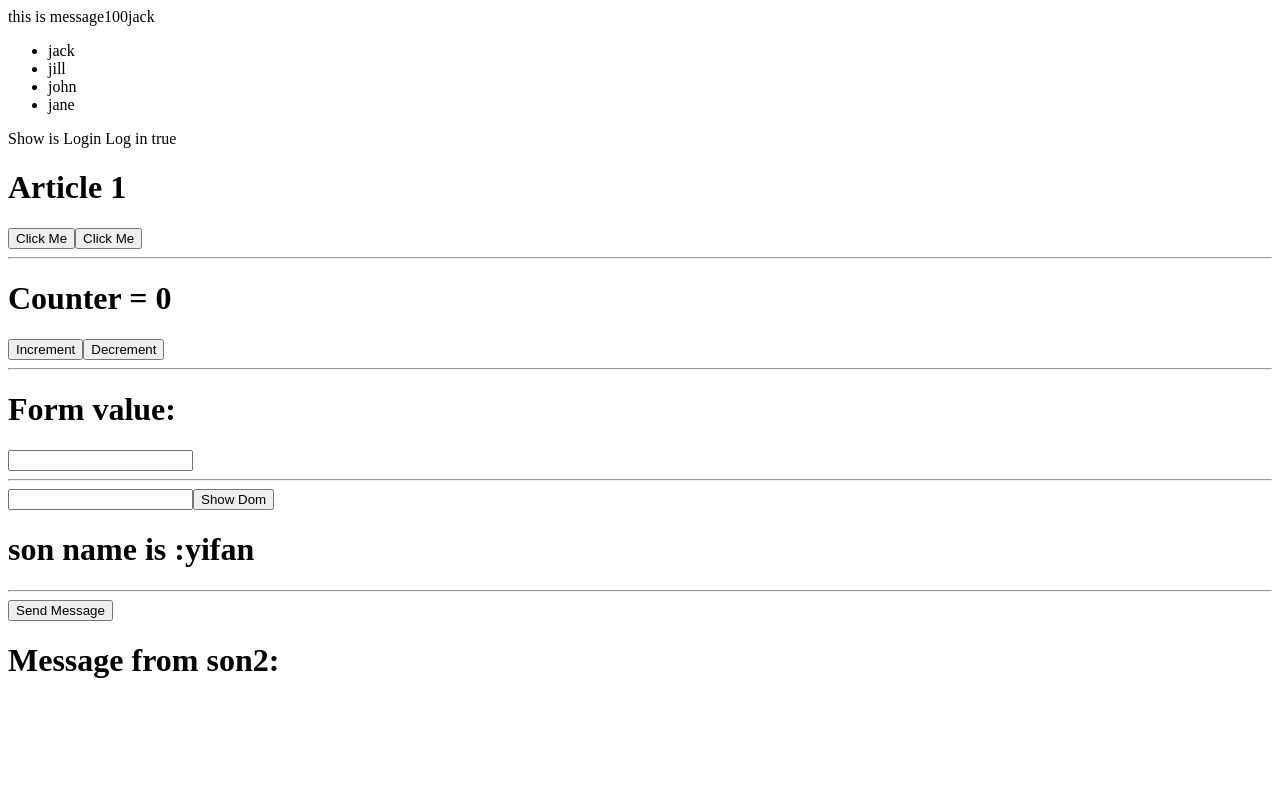
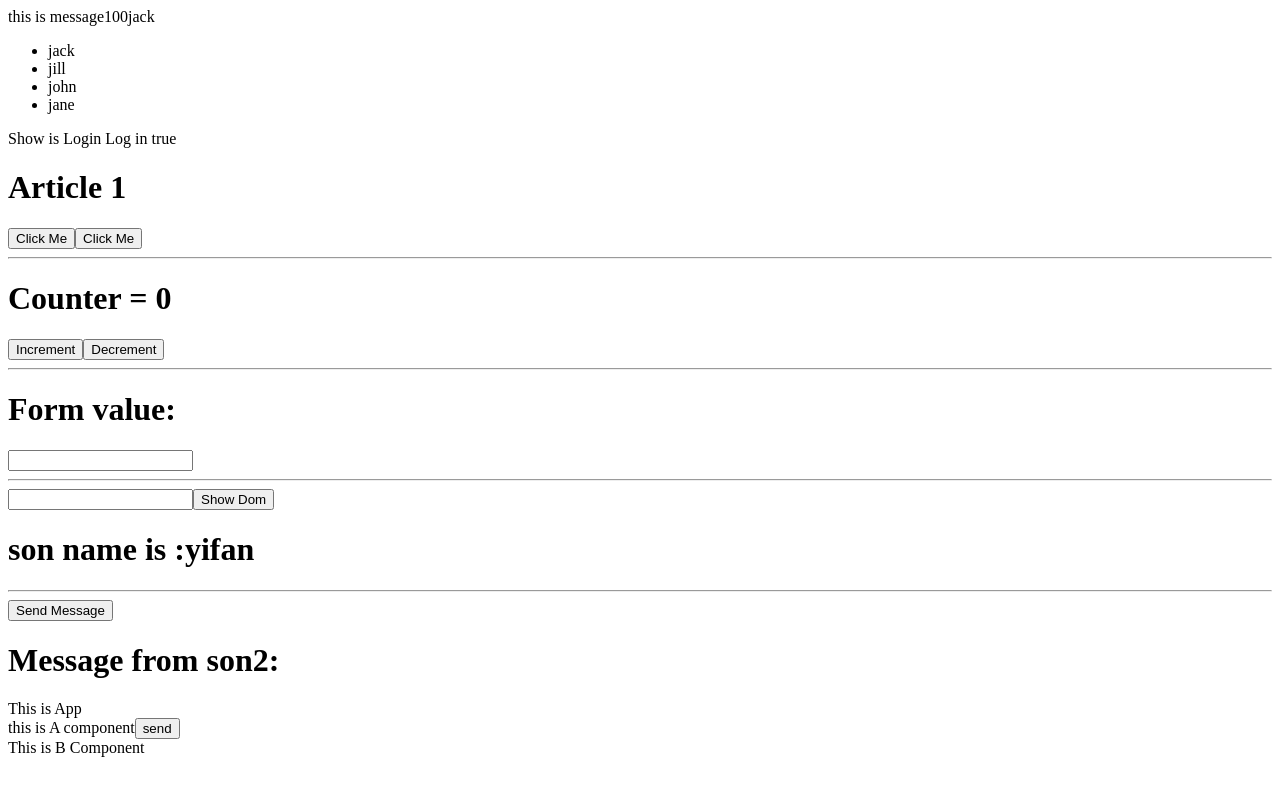
Before and after one commit to YifanXu1999/react-learning, a React (Create React App) app in the folder react-basic/: page / in a window 1280 px wide. Shown: the top 796 px of the page. Built offline with nearby package versions, Linux system fonts and the light colour scheme.

Commit message:
state propagation

```diff
--- a/react-basic/src/App.js
+++ b/react-basic/src/App.js
@@ -1,4 +1,5 @@
 import {useState, useRef} from "react";
+import {StatePropagation} from "./StatePropagation";
 
 const count = 100;
 
@@ -115,7 +116,7 @@ function App() {
             onSendMessage={(message) => setMessage(message)}
           />
           <h1>{'Message from son2: ' + message}</h1>
-
+          <StatePropagation></StatePropagation>
       </div>
 
   )
--- /dev/null
+++ b/react-basic/src/StatePropagation.js
@@ -0,0 +1,31 @@
+import {useState} from "react";
+
+function A(props) {
+    return(
+        <div>
+            this is A component
+            <button onClick={()=>props.updateName("yifan")}> send </button>
+        </div>
+    )
+}
+
+function B(props) {
+    return(
+        <div>
+           This is B Component
+            <h1>{props.name}</h1>
+        </div>
+    )
+}
+
+
+export const StatePropagation = () => {
+    const [name, setName] = useState('')
+    return(
+        <div>
+            This is App
+            <A updateName={setName}/>
+            <B name={name}/>
+        </div>
+    )
+}
```
